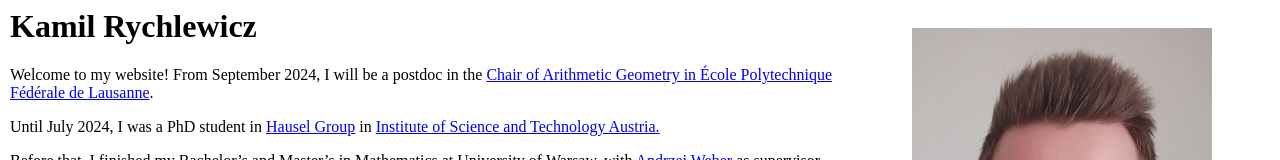
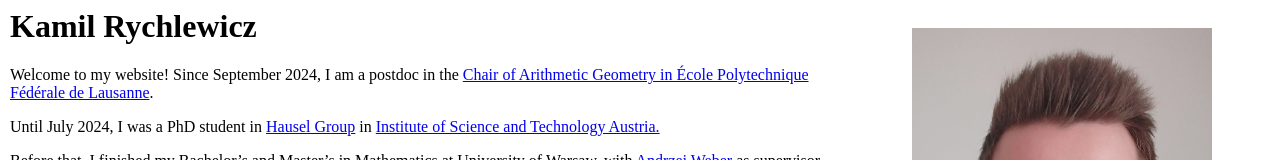
Before and after one commit to kamilrychlewicz/kamilrychlewicz.github.io, a plain HTML site: page index.html in a window 1280 px wide. Shown: the top 160 px of the page. Drawn offline with Linux system fonts and the light colour scheme.

Commit message:
Update index.html

```diff
--- a/index.html
+++ b/index.html
@@ -8,7 +8,7 @@
 <img src="nice.jpg" style="float:right; padding-top:20px; padding-left:50px; padding-right:60px; padding-bottom:70px; height:450px;" alt="Kamil Rychlewicz">
 <h1>Kamil Rychlewicz</h1>
 
-<p>Welcome to my website! From September 2024, I will be a postdoc in the <a href =  https://hausel.pages.ist.ac.at/>Chair of Arithmetic Geometry in  École Polytechnique Fédérale de Lausanne</a>. </p>
+<p>Welcome to my website! Since September 2024, I am a postdoc in the <a href =  https://www.epfl.ch/labs/arg/>Chair of Arithmetic Geometry in École Polytechnique Fédérale de Lausanne</a>. </p>
 
 <p>Until July 2024, I was a PhD student in <a href =  https://hausel.pages.ist.ac.at/>Hausel Group</a> in <a href=https://ist.ac.at/>Institute of Science and Technology Austria.</a> </p>
 
```
